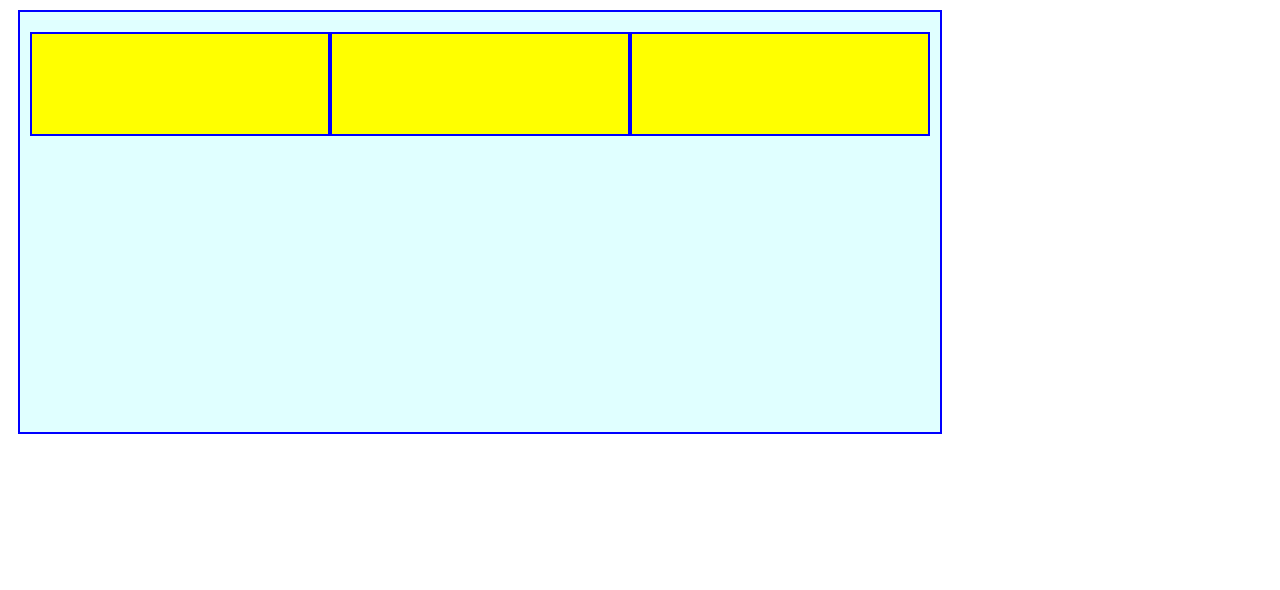
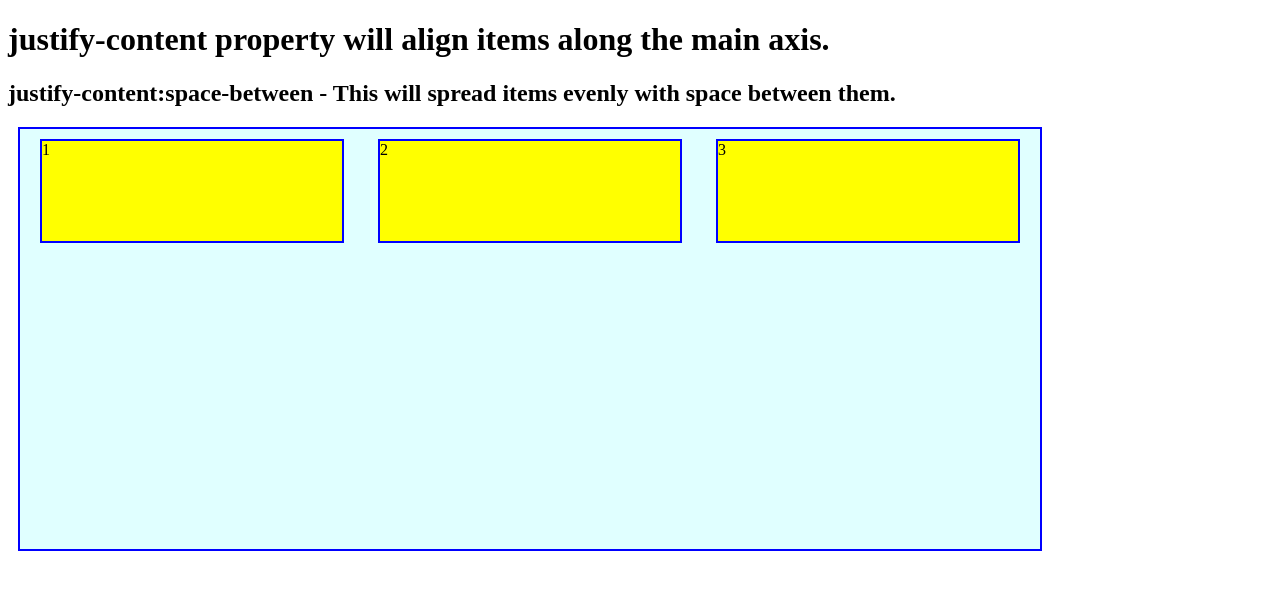
Before and after one commit to web-painters/flex-box-samples, a plain HTML site: page 3. justify-content/1. space-between/index.html in a window 1280 px wide. Drawn offline with Linux system fonts and the light colour scheme.

Commit message:
tech(justify-content): add base line and center example

```diff
--- a/3. justify-content/1. space-between/index.html
+++ b/3. justify-content/1. space-between/index.html
@@ -7,10 +7,12 @@
 </head>
 
 <body>
+    <h1>justify-content property will align items along the main axis.</h1>
+    <h2>justify-content:space-between - This will spread items evenly with space between them.</h2>
     <div class="container">
-        <div class="items"></div>
-        <div class="items"></div>
-        <div class="items"></div>
+        <div class="items">1</div>
+        <div class="items">2</div>
+        <div class="items">3</div>
     </div>
 </body>
 
--- a/3. justify-content/1. space-between/styles.css
+++ b/3. justify-content/1. space-between/styles.css
@@ -1,10 +1,10 @@
 .container {
     display: flex;
     flex-direction: row;
-    justify-content: space-between;
+    justify-content:space-between;
 
     /** Decorative Styles */
-    width: 900px;
+    width: 1000px;
     height: 400px;
     background-color: lightcyan;
     margin: 10px;
@@ -19,5 +19,5 @@
     /** Decorative Styles */
     background-color: yellow;
     border: 0.16em solid blue;
-    margin: 10px 0;
+    margin: 0 10px;
 }
```
Also changed, not shown: 3. justify-content/2. space-even/index.html (+3 -3 lines).
